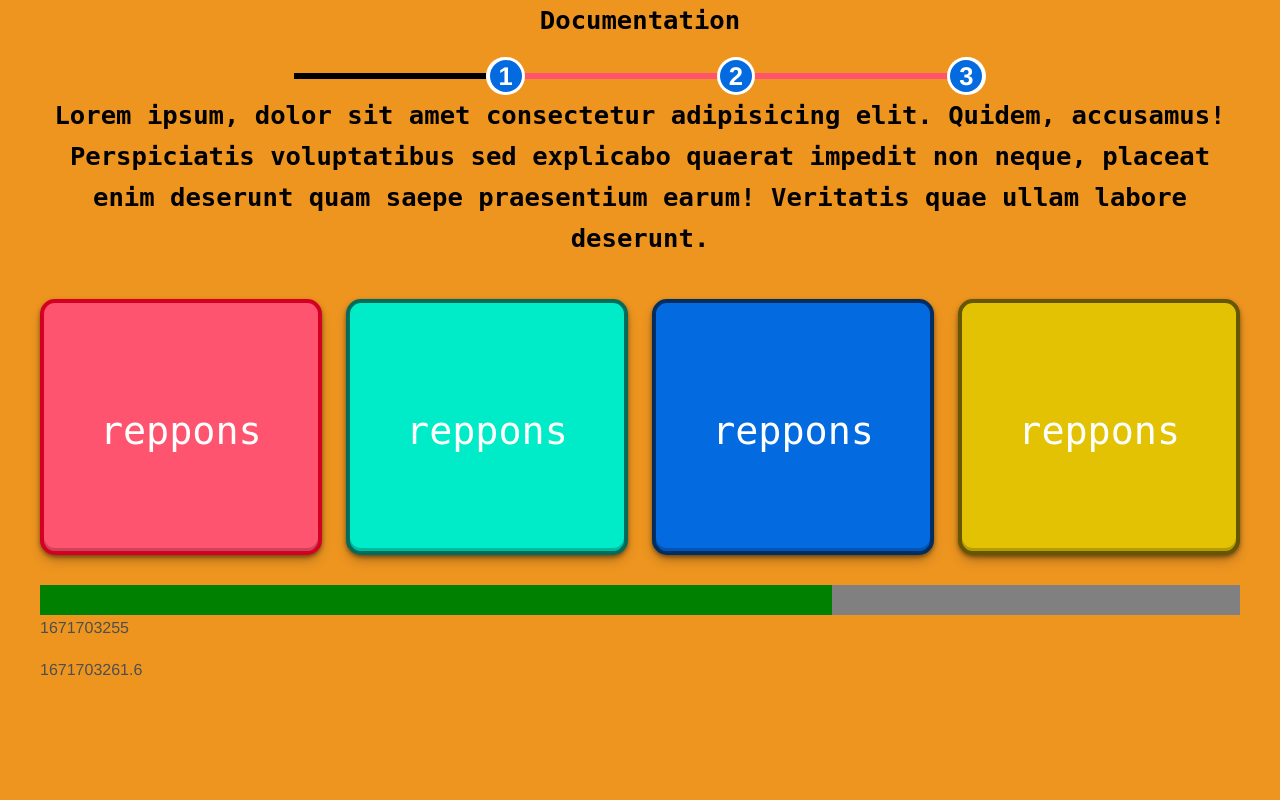
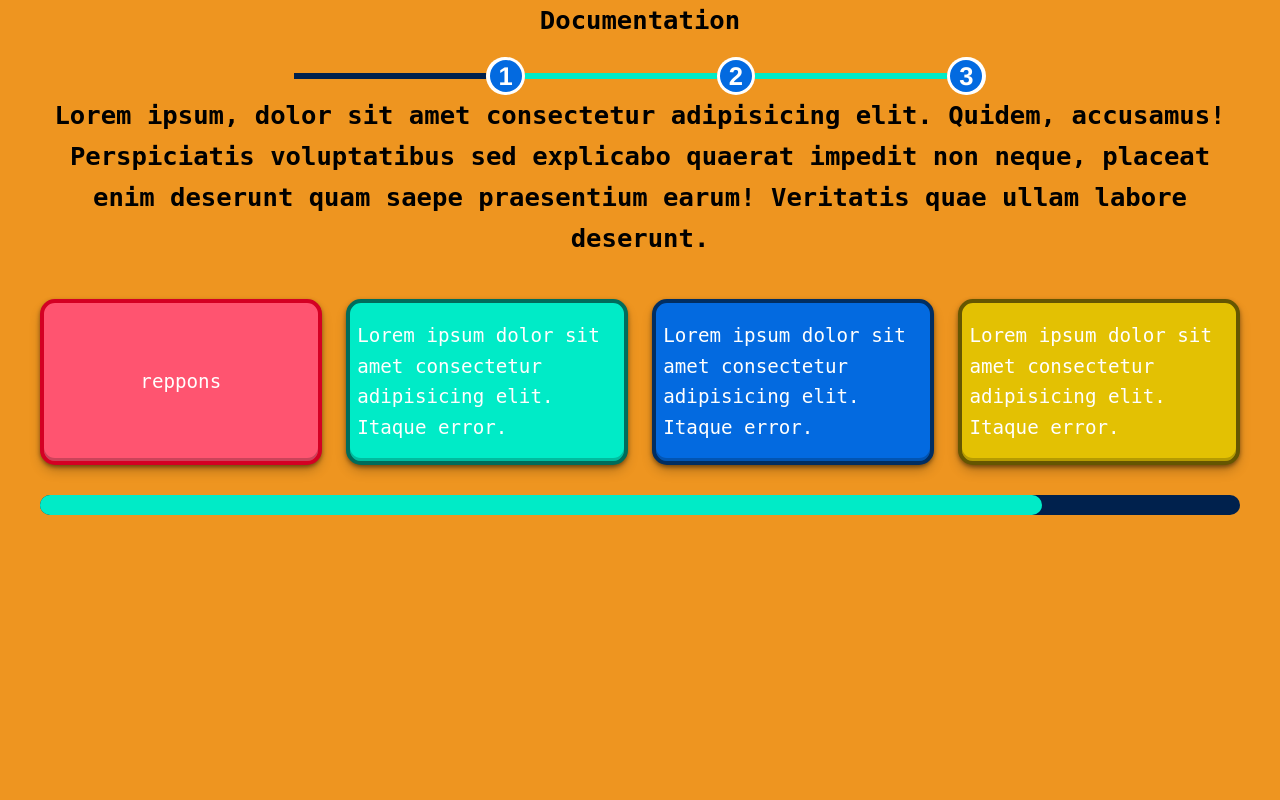
Before and after one commit to AbdellahElHilaly/you_quiz, a PHP site: page /html/page/quiz.php in a window 1280 px wide. Run offline with PHP 8.4, Linux system fonts and the light colour scheme; some libraries are stand-ins or nearby versions.

Commit message:
progress bare timer : done stock data js : to do

```diff
--- a/assets/css/main.css
+++ b/assets/css/main.css
@@ -109,12 +109,16 @@
   }
 }
 .card-containere div {
+  display: flex;
+  align-items: center;
+  justify-content: center;
   position: relative;
 }
 .card-containere div iconify-icon {
+  display: none;
   position: absolute;
-  top: O;
   right: 0;
+  align-self: flex-start;
   margin-top: 3px;
   margin-right: 3px;
   font-size: 3vw;
@@ -128,7 +132,7 @@
 
 .carde-1 {
   width: 22vw;
-  height: 20vw;
+  height: 13vw;
   border: 4px #d40023 solid;
   border-radius: 15px;
   box-shadow: rgba(0, 0, 0, 0.4) 0px 2px 4px, rgba(0, 0, 0, 0.3) 0px 7px 13px -3px, rgba(0, 0, 0, 0.2) 0px -3px 0px inset;
@@ -143,25 +147,25 @@
 @media (max-width: 767px) {
   .carde-1 {
     width: 100%;
+    min-height: 150px;
     margin: 10px 0;
   }
 }
 .carde-1 p {
+  margin: 0 7px;
   color: #fffffe;
-  font-size: 3vw;
-  text-align: center;
-  line-height: 20vw;
+  font-size: 1.5vw;
   font-family: monospace;
 }
 @media (max-width: 767px) {
   .carde-1 p {
-    font-size: 7vw;
+    font-size: 5vw;
   }
 }
 
 .carde-2 {
   width: 22vw;
-  height: 20vw;
+  height: 13vw;
   border: 4px #006c5b solid;
   border-radius: 15px;
   box-shadow: rgba(0, 0, 0, 0.4) 0px 2px 4px, rgba(0, 0, 0, 0.3) 0px 7px 13px -3px, rgba(0, 0, 0, 0.2) 0px -3px 0px inset;
@@ -176,25 +180,25 @@
 @media (max-width: 767px) {
   .carde-2 {
     width: 100%;
+    min-height: 150px;
     margin: 10px 0;
   }
 }
 .carde-2 p {
+  margin: 0 7px;
   color: #fffffe;
-  font-size: 3vw;
-  text-align: center;
-  line-height: 20vw;
+  font-size: 1.5vw;
   font-family: monospace;
 }
 @media (max-width: 767px) {
   .carde-2 p {
-    font-size: 7vw;
+    font-size: 5vw;
   }
 }
 
 .carde-3 {
   width: 22vw;
-  height: 20vw;
+  height: 13vw;
   border: 4px #012e62 solid;
   border-radius: 15px;
   box-shadow: rgba(0, 0, 0, 0.4) 0px 2px 4px, rgba(0, 0, 0, 0.3) 0px 7px 13px -3px, rgba(0, 0, 0, 0.2) 0px -3px 0px inset;
@@ -209,25 +213,25 @@
 @media (max-width: 767px) {
   .carde-3 {
     width: 100%;
+    min-height: 150px;
     margin: 10px 0;
   }
 }
 .carde-3 p {
+  margin: 0 7px;
   color: #fffffe;
-  font-size: 3vw;
-  text-align: center;
-  line-height: 20vw;
+  font-size: 1.5vw;
   font-family: monospace;
 }
 @media (max-width: 767px) {
   .carde-3 p {
-    font-size: 7vw;
+    font-size: 5vw;
   }
 }
 
 .carde-4 {
   width: 22vw;
-  height: 20vw;
+  height: 13vw;
   border: 4px #655601 solid;
   border-radius: 15px;
   box-shadow: rgba(0, 0, 0, 0.4) 0px 2px 4px, rgba(0, 0, 0, 0.3) 0px 7px 13px -3px, rgba(0, 0, 0, 0.2) 0px -3px 0px inset;
@@ -242,19 +246,19 @@
 @media (max-width: 767px) {
   .carde-4 {
     width: 100%;
+    min-height: 150px;
     margin: 10px 0;
   }
 }
 .carde-4 p {
+  margin: 0 7px;
   color: #fffffe;
-  font-size: 3vw;
-  text-align: center;
-  line-height: 20vw;
+  font-size: 1.5vw;
   font-family: monospace;
 }
 @media (max-width: 767px) {
   .carde-4 p {
-    font-size: 7vw;
+    font-size: 5vw;
   }
 }
 
@@ -299,7 +303,7 @@
 .progress-bar-container .bar {
   width: 20vw;
   height: 12px;
-  background-color: #ff5470;
+  background-color: #00ebc7;
   width: 15vw;
   height: 6px;
 }
@@ -346,22 +350,31 @@
   }
 }
 
+.raduis, #BarTime, #progressTime {
+  border-radius: 10px;
+}
+
 #progressTime {
+  display: flex;
+  align-items: center;
   width: 100%;
-  background-color: grey;
+  height: 20px;
+  background-color: #00214d;
   margin-top: 30px;
 }
 
 #BarTime {
-  width: 0;
-  height: 30px;
-  background-color: green;
+  width: 100%;
+  height: 100%;
+  background-color: #00ebc7;
+}
+
+body {
+  background-color: #EE9520;
 }
 
 .quiz-body {
   padding: 0 40px;
-  background-color: #EE9520;
-  min-height: 100vh;
   font-family: "Helvetica Neue", Arial, Helvetica, Geneva, sans-serif;
 }
 @media (max-width: 767px) {
--- a/assets/css/sass/components/_card.scss
+++ b/assets/css/sass/components/_card.scss
@@ -9,11 +9,15 @@
         text-align: center;
     }
     div{
+        display: flex;
+        align-items: center;
+        justify-content: center;
         position: relative;
         iconify-icon{
+            display: none;
             position: absolute;
-            top: O;
             right: 0;
+            align-self: flex-start;
             margin-top: 3px;
             margin-right: 3px;
             font-size: 3vw;
@@ -40,16 +44,16 @@
     }
     @media (max-width : $max-mobile) {
         width: 100%;
+        min-height: 150px;
         margin: 10px  0;
     }
     p{
+        margin: 0 7px;
         color: $p-color;
-        font-size: 3vw;
-        text-align: center;
-        line-height: $card-hieght;
+        font-size: 1.5vw;
         font-family: monospace;
         @media (max-width : $max-mobile) {
-            font-size: 7vw;
+            font-size: 5vw;
         }
     }
 }
--- a/assets/css/sass/components/_progress-title.scss
+++ b/assets/css/sass/components/_progress-title.scss
@@ -12,7 +12,7 @@
     .bar{
         width: 20vw;
         height: 12px;
-        background-color: $color-secondary;
+        background-color: $color-primary;
         width: 15vw;
         height: 6px;
     }
--- a/assets/css/sass/components/_time-bar.scss
+++ b/assets/css/sass/components/_time-bar.scss
@@ -1,11 +1,19 @@
+.raduis{
+  border-radius: 10px;
+}
 #progressTime {
+  @extend .raduis;
+  display: flex;
+  align-items: center;
     width: 100%;
-    background-color: grey;
+    height: 20px;
+    background-color: $headline-color;
     margin-top: 30px;
   }
 
   #BarTime {
-    width: 0;
-    height: 30px;
-    background-color: green;
+    width:100%;
+    height: 100%;
+    background-color:$color-primary;
+    @extend .raduis;
   }
--- a/assets/css/sass/pages/_quiz.scss
+++ b/assets/css/sass/pages/_quiz.scss
@@ -4,11 +4,13 @@
 @import '../components/progress-title';
 @import '../components/time-bar';
 
-
+body{
+    background-color: #EE9520;
+}
 .quiz-body{
     padding: $body-pading;
-    background-color: #EE9520;
-    min-height: 100vh;
+    // background-color: #EE9520;
+    // min-height: 100vmin;
     font-family: "Helvetica Neue", Arial, Helvetica, Geneva, sans-serif;
     @media (max-width : $max-mobile) {
         padding: 10px;
--- a/assets/css/sass/variables/_sizing.scss
+++ b/assets/css/sass/variables/_sizing.scss
@@ -1,6 +1,6 @@
 $max-mobile : 767px;
 $max-small : 991px;
-$card-hieght : 20vw;
+$card-hieght : 13vw;
 $margin : 0 20px;
 $body-pading : 0 40px;
 $margin-top : 40px;
--- a/html/layout/card.php
+++ b/html/layout/card.php
@@ -9,19 +9,19 @@
     <div class="carde-2">
         <iconify-icon icon="mdi:checkbox-marked-circle-plus-outline" ></iconify-icon>
         <p>
-            reppons
+            Lorem ipsum dolor sit amet consectetur adipisicing elit. Itaque error.
         </p>
     </div>
     <div class="carde-3">
         <iconify-icon icon="mdi:checkbox-marked-circle-plus-outline" ></iconify-icon>
         <p>
-            reppons
+            Lorem ipsum dolor sit amet consectetur adipisicing elit. Itaque error.
         </p>
     </div>
     <div class="carde-4">
         <iconify-icon icon="mdi:checkbox-marked-circle-plus-outline" ></iconify-icon>
         <p>
-            reppons
+            Lorem ipsum dolor sit amet consectetur adipisicing elit. Itaque error.
         </p>
     </div>
 </div>
--- a/html/layout/time-bar.php
+++ b/html/layout/time-bar.php
@@ -2,7 +2,5 @@
     <div id="BarTime"></div>
 </div>
 
-<p id="start"></p>
-<p id="end"></p>
 
 <script src="../../js/time-bar.js"></script>
--- a/js/progress-title.js
+++ b/js/progress-title.js
@@ -13,27 +13,27 @@
 
 let setionTitle = document.getElementById('progress-barr-title-id');
 
-bar_1.style.backgroundColor = "black";
+bar_1.style.backgroundColor = "#00214d";
 function chancheContent(indis){
     if(indis == 1){
-        bar_1.style.backgroundColor = "black";
-        bar_2.style.backgroundColor = "#ff5470";
-        bar_3.style.backgroundColor = "#ff5470";
+        bar_1.style.backgroundColor = "#00214d";
+        bar_2.style.backgroundColor = "#00ebc7";
+        bar_3.style.backgroundColor = "#00ebc7";
         sectionQuiz.style.display = "none";
         setionTitle.innerText = "Documentation";
     }
     else if(indis == 2){
-        bar_1.style.backgroundColor = "black";
-        bar_2.style.backgroundColor = "black";
-        bar_3.style.backgroundColor = "#ff5470";
+        bar_1.style.backgroundColor = "#00214d";
+        bar_2.style.backgroundColor = "#00214d";
+        bar_3.style.backgroundColor = "#00ebc7";
         sectionQuiz.style.display = "block";
         setionTitle.innerText = "Quiz";
 
     }
     else{
-        bar_1.style.backgroundColor = "black";
-        bar_2.style.backgroundColor = "black";
-        bar_3.style.backgroundColor = "black";
+        bar_1.style.backgroundColor = "#00214d";
+        bar_2.style.backgroundColor = "#00214d";
+        bar_3.style.backgroundColor = "#00214d";
         sectionQuiz.style.display = "none";
         setionTitle.innerText = "Result";
 
--- a/js/time-bar.js
+++ b/js/time-bar.js
@@ -1,32 +1,27 @@
 let start = document.getElementById('start');
 let end = document.getElementById('end');
 
-let  seconds1 = new Date().getTime() / 1000;
-let  seconds = new Date().getTime() / 1000;
+function move(deley) {
+    let barTime = document.getElementById("BarTime");
+    let width = 100;
+    let smout = 0.01;
+    if(deley <10) smout = 0.1;
 
+    newDellay = (deley*1000*smout)/100;
+    console.log(newDellay);
 
-
-
-let time = 13;
-
-function move(time) {
-    let barTime = document.getElementById("BarTime");
-    let width = 0;
-
-    delay = time*1000;
-
-    let id = setInterval(frame, 10);
+    let id = setInterval(frame, newDellay);
     function frame() {
-        if (width >= 100) {
+        if (width <=0) {
+            alert("end time");
             clearInterval(id);
             i = 0;
         } else {
-            width+=0.1;
+            width-=smout;
             barTime.style.width = width + "%";
+            if(width<=65 && width>25 ) barTime.style.backgroundColor = "#fde24f";
+            else if(width<=35) barTime.style.backgroundColor = "red";
         }
-        start.innerText = seconds1;
-        seconds = new Date().getTime() / 1000;
-        end.innerText = seconds;
     }
 }
-move();
+move(30);
```
Also changed, not shown: 1 other file.
